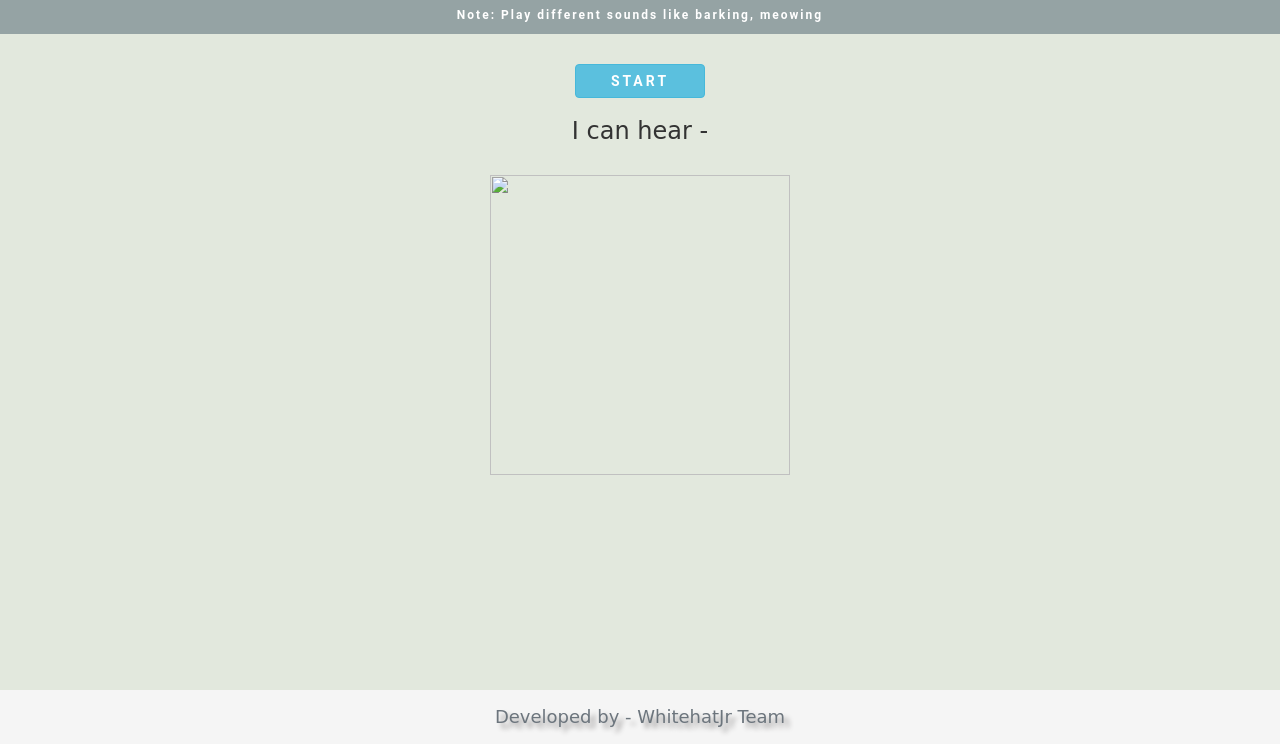
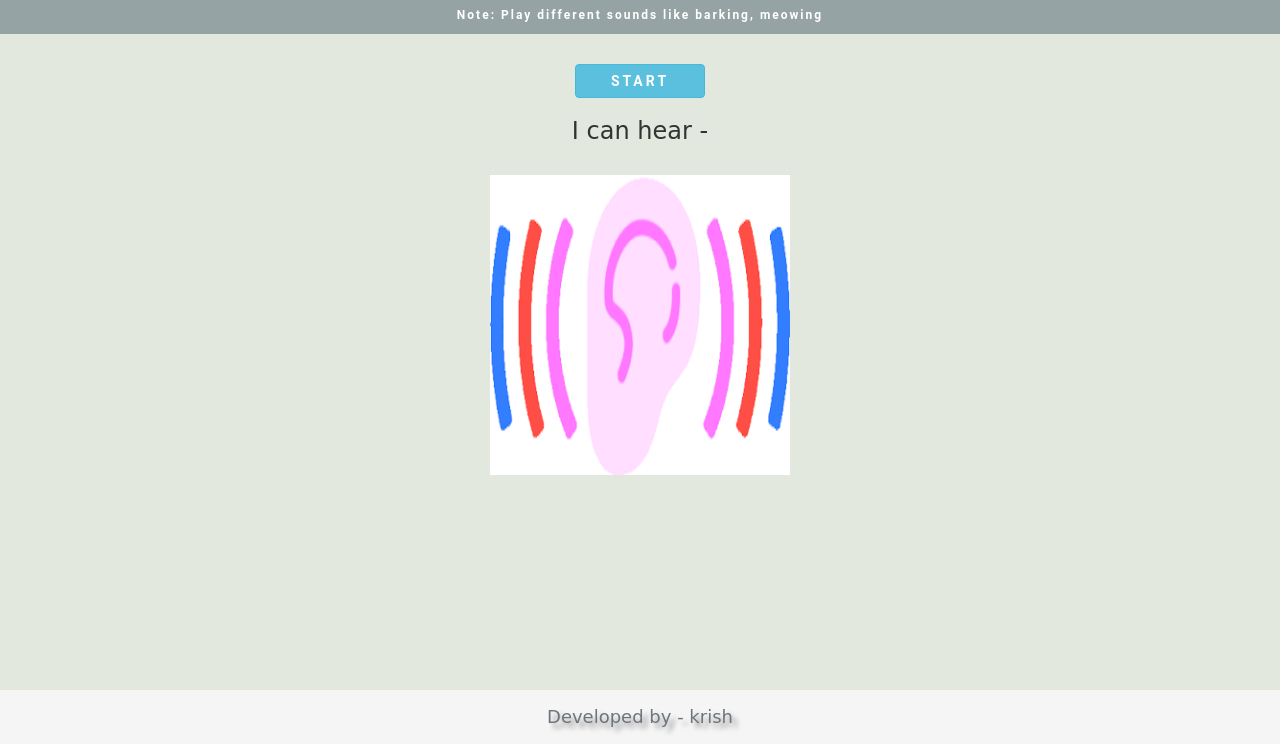
Before and after one commit to krishkosle/ADV-C106-RECOGNIZING-ANIMALS-BY-VOICE---1, a plain HTML site: page index.html in a window 1280 px wide. Shown: the part 56-800 px from the top of the page. Drawn offline with nearby package versions, Linux system fonts and the light colour scheme; a web font is replaced by a local one.

Commit message:
Update index.html

```diff
--- a/index.html
+++ b/index.html
@@ -23,11 +23,11 @@
       <h4 id="result_count"> </h4>
       <h3 id="result_label">I can hear - </h3>
         <br>
-        <img id="animal_image" src="listen.gif" width="300" height="300">
+        <img id="animal_image" src="listen.png" width="300" height="300">
       </center>
       </div>
       <div class="copy_right_footer">
-        Developed by - WhitehatJr Team
+        Developed by - krish
       </div>
 <script src="main.js"></script>
   </body>
```
